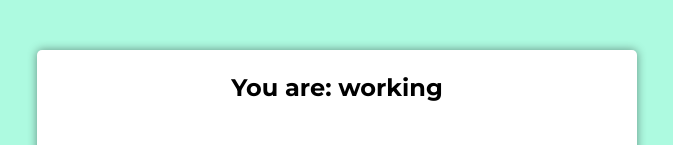
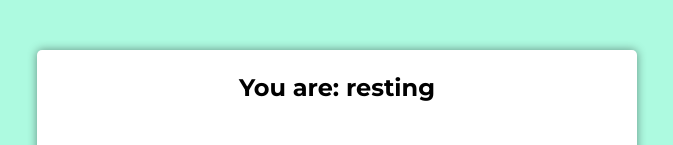
Before and after one commit to PedroFonseca13/pomodoro-ts, a React (Create React App) app: page / in a window 1280 px wide. Shown: the top 145 px of the page, without its empty margins (303-976 px from the left). Built offline with nearby package versions, Linux system fonts and the light colour scheme.

Commit message:
chore: mostrando novas informações

```diff
--- a/src/components/pomodoro-timer.tsx
+++ b/src/components/pomodoro-timer.tsx
@@ -34,6 +34,7 @@ export function PomodoroTimer(props: Props): JSX.Element {
   useInterval(
     () => {
       setMainTimer(mainTimer - 1);
+      if (working) setFullWorkingTime(fullWorkingTime + 1);
     },
     timeCounting ? 1000 : null,
   );
@@ -92,7 +93,7 @@ export function PomodoroTimer(props: Props): JSX.Element {
 
   return (
     <div className="pomodoro">
-      <h2>You are: working</h2>
+      <h2>You are: {working ? 'working' : 'resting'}</h2>
       <Timer mainTime={mainTimer} />
       <div className="controls">
         <Button text="work" onClick={() => configureWork()} />
```
